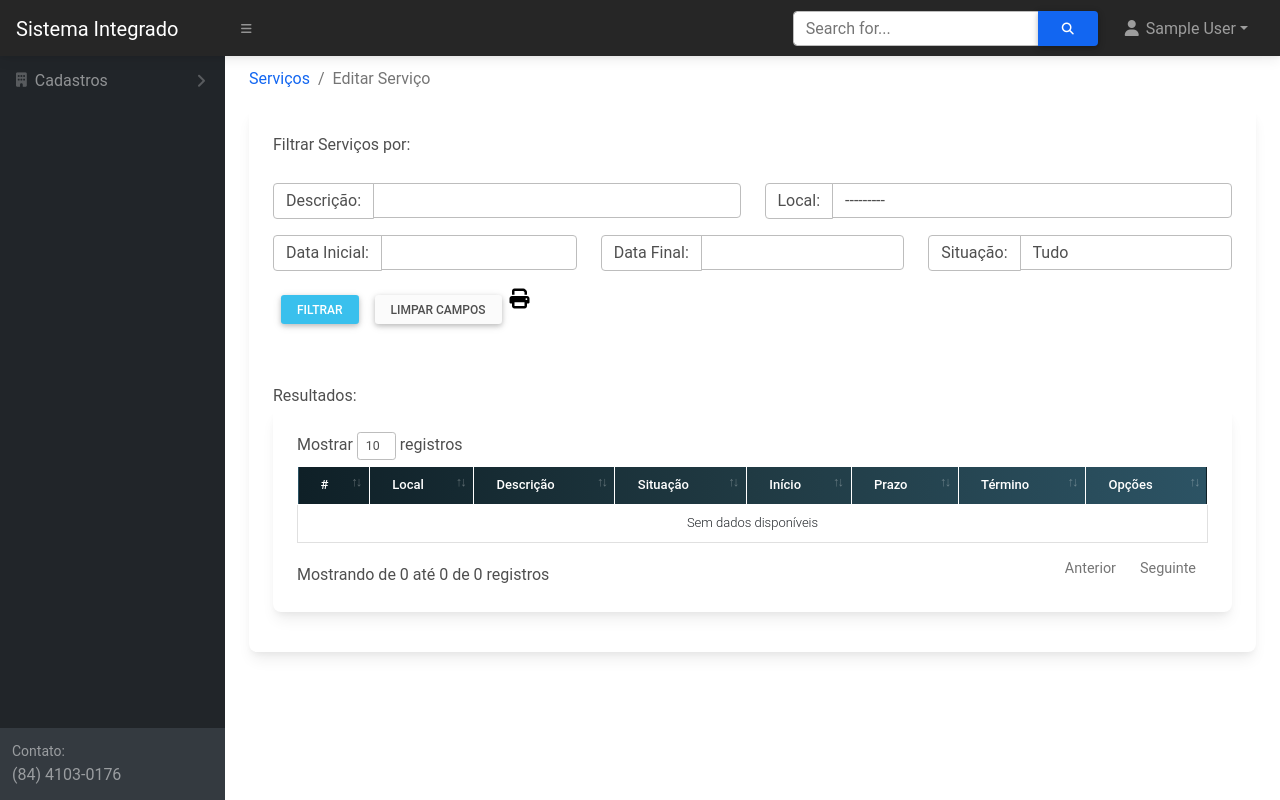
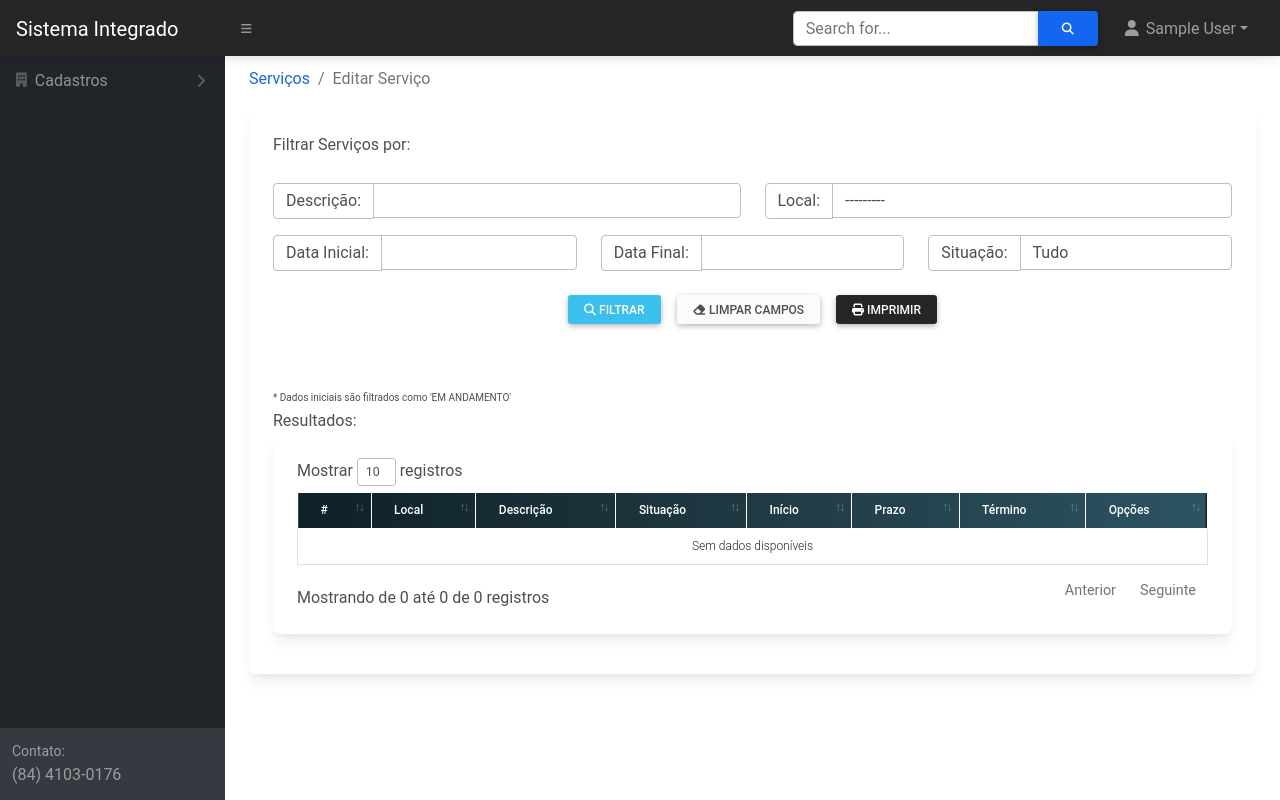
Before and after one commit to endjack/simoERP, a Django app: page /listar-servicos/ in a window 1280 px wide. Run offline with Django 3.2, Linux system fonts and the light colour scheme; the visitor is signed in with stand-in values (Sample User, id 1); data that the repository does not hold is empty; some libraries are stand-ins or nearby versions.

Commit message:
add Filtro na_planilha

```diff
--- a/servicos/filters.py
+++ b/servicos/filters.py
@@ -4,7 +4,7 @@ from django_filters.filters import DateFilter
 from .models import *
 from distutils.util import strtobool
 
-# BOOLEAN_CHOICES = (('null', 'TODOS'),('false', 'À PAGAR'), ('true', 'PAGO'),)
+BOOLEAN_CHOICES = (('null', 'TODOS'),('false', 'NÃO'), ('true', 'SIM'),)
 
 SITUAÇÃO = [
         ("NÃO INICIADO", "Não Iniciado"),("EM ANDAMENTO", "Em andamento" ), ("FINALIZADO", "Finalizado"),
@@ -19,7 +19,7 @@ class ServicosFilter(django_filters.FilterSet):
     data_inicial = DateFilter(field_name="data_inicio", lookup_expr='gte')
     data_final = DateFilter(field_name="data_inicio", lookup_expr='lte')
     situacao = django_filters.TypedChoiceFilter(choices = SITUAÇÃO_AND_EMPTY)
-    # na_planilha = django_filters.TypedChoiceFilter(choices=BOOLEAN_CHOICES, coerce=strtobool)
+    na_planilha = django_filters.TypedChoiceFilter(choices=BOOLEAN_CHOICES, coerce=strtobool)
 
     class Meta:
         model = Servico
--- a/simo/templates/servicos/listar-servicos.html
+++ b/simo/templates/servicos/listar-servicos.html
@@ -76,20 +76,32 @@ Filtrar Serviços por: <br><br>
 
     </div>
 
-    <div class="d-flex justify-content-start">
-        <input form="form_filtro" class="btn btn-sm btn-info m-2" type="submit" value="Filtrar" />
-        <a class="btn btn-sm btn-light m-2" href="{% url 'listar-servicos' %}">Limpar Campos</a>
-        <a href="{% url 'imprimir-servicos'%}" target="_blank" title="Imprimir Resultados"><span
-                style="color: black;"><i class="fas fa-print fa-lg"></i></span></a>
+    {% if request.user|has_group:"Engenharia" or request.user|has_group:"Administrador"%}
+       <!-- Boolean NA_PLANILHA ? input -->
+       <div class="d-flex flex-row-reverse bd-highlight">
+        <div class="p-2 bd-highlight">
+            <div class="input-group">
+                <div class="input-group-text">Serviços Planilhados?</div>
+                {% render_field filter.form.na_planilha class="form-control" id="na_planilha"%}
+            </div>
+        </div> </div>
+      {% endif %}
+
+    <div class="d-flex justify-content-center">
+        <button form="form_filtro" class="btn btn-sm btn-info m-2" type="submit"><i class="fas fa-search"></i> Filtrar</button>
+        <a class="btn btn-sm btn-light m-2" href="{% url 'listar-servicos' %}"><i class="fas fa-eraser"></i> Limpar Campos</a>
+        <a  class="btn btn-sm btn-dark m-2" href="{% url 'imprimir-servicos'%}" target="_blank" title="Imprimir Resultados"><span
+                style=""><i class="fas fa-print"></i> Imprimir</span></a>
     </div>
 
 </form>
 <br><br>
+<span style="font-size:10px">* Dados iniciais são filtrados como 'EM ANDAMENTO'</span><br>
 Resultados: <br>
 <div class="card border-secondary mb-3">
     <div class="card-body">
 
-        <table class="table table-sm table-bordered dt-responsive tabela-listar" style="font-size:13px">
+        <table class="table table-sm table-bordered dt-responsive tabela-listar" style="font-size:12px">
             <thead
                 style="border:solid 2px; border-color:white;background: linear-gradient(to right, #0f2027, #203a43, #2c5364); color: white;">
                 <tr>
```
